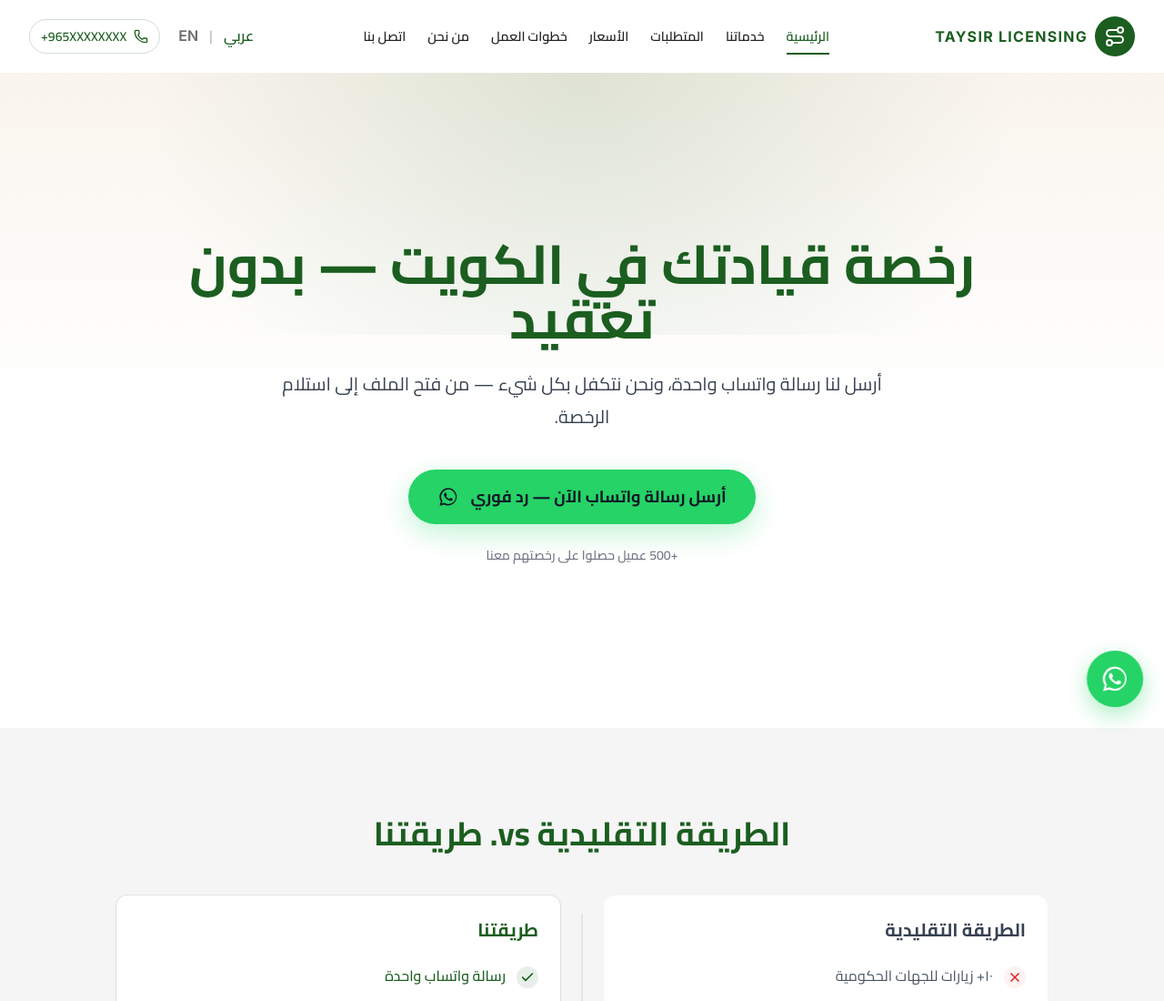
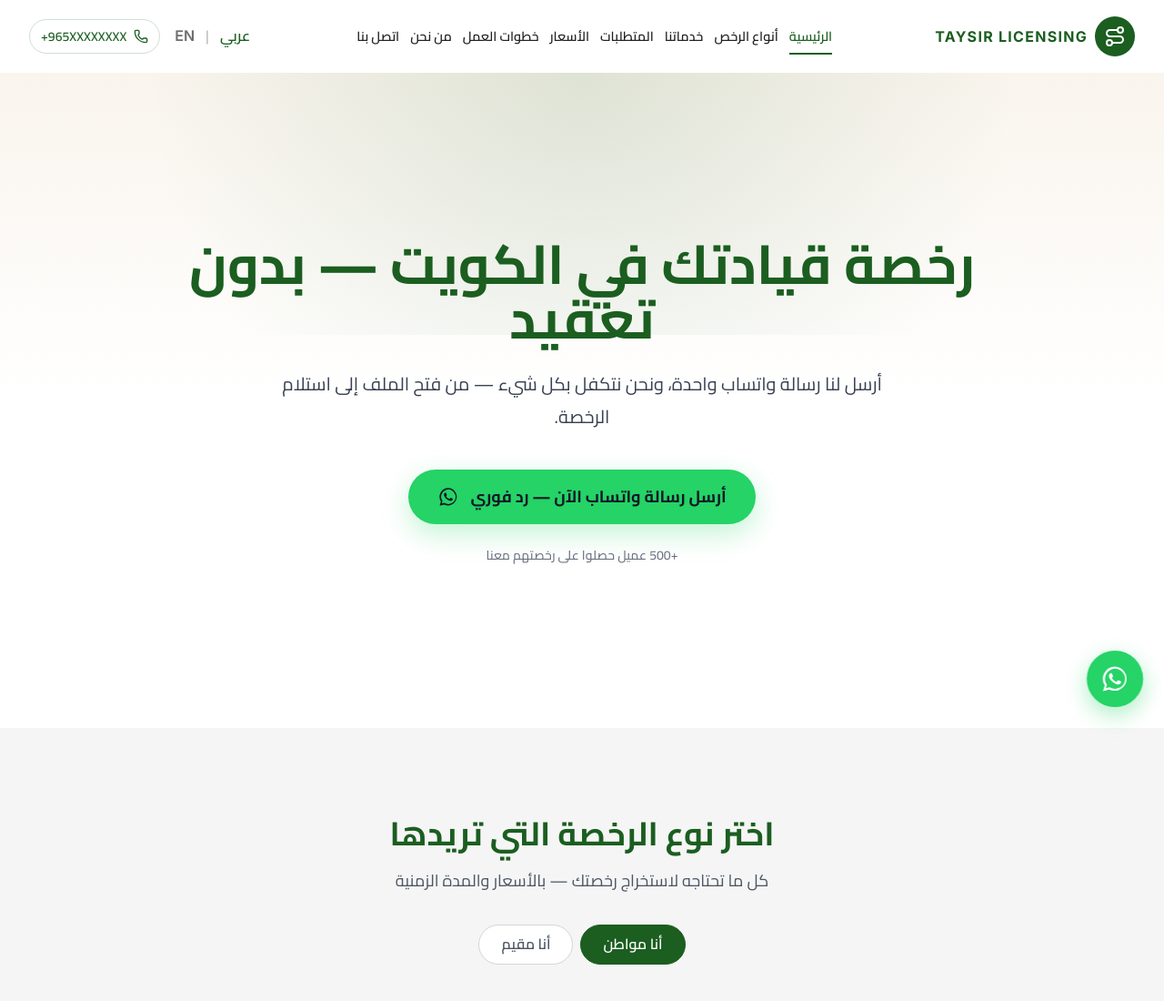
Before and after one commit to PLonyem/Kuwait, a Next.js app: page /ar in a window 1280 px wide. Shown: the top 1100 px of the page at 91% size. Built offline with nearby package versions, Linux system fonts and the light colour scheme.

Commit message:
Add license categories feature

```diff
--- /dev/null
+++ b/app/[locale]/licenses/page.tsx
@@ -0,0 +1,139 @@
+import type {Metadata} from 'next';
+import {Check} from 'lucide-react';
+import {getTranslations, setRequestLocale} from 'next-intl/server';
+
+import LicenseCategoriesGrid from '@/components/LicenseCategoriesGrid';
+import WhatsAppCTA from '@/components/WhatsAppCTA';
+import type {LicenseCategory} from '@/components/LicenseCategoryCard';
+import {createWhatsAppUrl} from '@/lib/contact';
+import {getPageLocale, type LocalePageProps} from '@/lib/locale';
+import {createPageMetadata} from '@/lib/seo';
+
+type Tier = {
+  name: string;
+  price: string;
+  timeline: string;
+  features: string[];
+};
+
+export async function generateMetadata({params}: LocalePageProps): Promise<Metadata> {
+  const locale = await getPageLocale(params);
+  const metadata = await createPageMetadata(locale, 'licenses', '/licenses');
+
+  return {
+    ...metadata,
+    openGraph: {
+      ...(metadata.openGraph ?? {}),
+      locale: locale === 'ar' ? 'ar_KW' : 'en_US'
+    }
+  };
+}
+
+export default async function LicensesPage({params}: LocalePageProps) {
+  const locale = await getPageLocale(params);
+  setRequestLocale(locale);
+  const t = await getTranslations({locale});
+  const categories = t.raw('licenseCategories.categories') as LicenseCategory[];
+  const tiers = t.raw('pricing.citizenTiers') as Tier[];
+  const itemListSchema = {
+    '@context': 'https://schema.org',
+    '@type': 'ItemList',
+    name: t('licensesPage.schemaName'),
+    itemListElement: categories.map((category, index) => ({
+      '@type': 'ListItem',
+      position: index + 1,
+      name: category.nameEn
+    }))
+  };
+
+  return (
+    <>
+      <script
+        type="application/ld+json"
+        dangerouslySetInnerHTML={{
+          __html: JSON.stringify(itemListSchema).replace(/</g, '\\u003c')
+        }}
+      />
+
+      <section className="bg-white px-6 pb-12 pt-24 lg:pb-16 lg:pt-28">
+        <div className="mx-auto max-w-6xl text-center">
+          <h1 className="text-4xl font-bold text-primary md:text-5xl">
+            {t('licensesPage.title')}
+          </h1>
+          <p className="mx-auto mt-4 max-w-3xl text-lg leading-8 text-gray-600">
+            {t('licensesPage.subtitle')}
+          </p>
+        </div>
+      </section>
+
+      <LicenseCategoriesGrid />
+
+      <section className="bg-white px-6 py-16 lg:py-24">
+        <div className="mx-auto max-w-6xl">
+          <h2 className="mb-8 text-center text-2xl font-bold text-primary md:text-3xl">
+            {t('licensesPage.tiersTitle')}
+          </h2>
+
+          <div className="grid items-stretch gap-8 lg:grid-cols-3">
+            {tiers.map((tier, index) => {
+              const isPopular = index === 1;
+              const tierUrl = createWhatsAppUrl(
+                `${t('whatsapp.prefilledMessage')}. ${tier.name}.`
+              );
+
+              return (
+                <article
+                  key={tier.name}
+                  className={`relative flex h-full flex-col rounded-2xl bg-white p-6 shadow-md ${
+                    isPopular
+                      ? 'border-2 border-primary lg:scale-[1.03]'
+                      : 'border border-gray-100'
+                  }`}
+                >
+                  {isPopular && (
+                    <span className="absolute start-1/2 top-0 -translate-x-1/2 -translate-y-1/2 whitespace-nowrap rounded-full bg-primary px-3 py-1 text-xs font-bold text-white">
+                      {t('pricing.mostPopular')}
+                    </span>
+                  )}
+                  <h3 className="text-xl font-bold text-gray-800">{tier.name}</h3>
+                  <p className="mt-4 text-3xl font-bold text-primary">{tier.price}</p>
+                  <p className="mt-2 text-sm text-gray-500">{tier.timeline}</p>
+                  <div aria-hidden="true" className="my-6 border-t border-gray-200" />
+                  <ul className="mb-7 flex-1 space-y-3">
+                    {tier.features.map((feature) => (
+                      <li key={feature} className="flex items-start gap-3 text-gray-700">
+                        <Check
+                          aria-hidden="true"
+                          className="mt-1 size-4 shrink-0 text-primary"
+                          strokeWidth={2.5}
+                        />
+                        <span>{feature}</span>
+                      </li>
+                    ))}
+                  </ul>
+                  <WhatsAppCTA
+                    href={tierUrl}
+                    label={t('pricing.cta')}
+                    ariaLabel={`${t('whatsapp.ariaLabel')}: ${tier.name}`}
+                    className="w-full"
+                  />
+                </article>
+              );
+            })}
+          </div>
+
+          <div className="mt-16 rounded-3xl bg-primary px-6 py-10 text-center sm:px-10">
+            <p className="mb-6 text-xl font-bold text-white md:text-2xl">
+              {t('licensesPage.finalCta')}
+            </p>
+            <WhatsAppCTA
+              href={createWhatsAppUrl(t('licenseCategories.helpMessage'))}
+              label={t('licenseCategories.helpButton')}
+              ariaLabel={t('licenseCategories.helpText')}
+            />
+          </div>
+        </div>
+      </section>
+    </>
+  );
+}
--- a/app/[locale]/page.tsx
+++ b/app/[locale]/page.tsx
@@ -5,6 +5,7 @@ import Comparison from '@/components/Comparison';
 import FAQ from '@/components/FAQ';
 import FinalCTA from '@/components/FinalCTA';
 import Hero from '@/components/Hero';
+import LicenseCategoriesGrid from '@/components/LicenseCategoriesGrid';
 import PricingTable from '@/components/PricingTable';
 import ProcessTimeline from '@/components/ProcessTimeline';
 import Testimonials from '@/components/Testimonials';
@@ -52,6 +53,7 @@ export default async function HomePage({params}: LocalePageProps) {
         <script key={index} type="application/ld+json" dangerouslySetInnerHTML={{__html: JSON.stringify(schema).replace(/</g, '\\u003c')}} />
       ))}
       <Hero />
+      <LicenseCategoriesGrid />
       <Comparison />
       <WhatWeHandle />
       <ProcessTimeline />
--- a/app/sitemap.ts
+++ b/app/sitemap.ts
@@ -3,7 +3,7 @@ import type {MetadataRoute} from 'next';
 import {locales} from '@/i18n';
 import {siteUrl} from '@/lib/seo';
 
-const paths = ['', '/services', '/requirements', '/pricing', '/process', '/about', '/contact'];
+const paths = ['', '/licenses', '/services', '/requirements', '/pricing', '/process', '/about', '/contact'];
 
 export default function sitemap(): MetadataRoute.Sitemap {
   const lastModified = new Date();
@@ -11,7 +11,13 @@ export default function sitemap(): MetadataRoute.Sitemap {
     url: `${siteUrl}/${locale}${path}`,
     lastModified,
     changeFrequency: path === '' ? 'weekly' as const : 'monthly' as const,
-    priority: path === '' ? 1 : 0.8,
-    alternates: {languages: {ar: `${siteUrl}/ar${path}`, en: `${siteUrl}/en${path}`}}
+    priority: path === '' ? 1 : path === '/licenses' ? 0.9 : 0.8,
+    alternates: {
+      languages: {
+        ar: `${siteUrl}/ar${path}`,
+        en: `${siteUrl}/en${path}`,
+        'x-default': `${siteUrl}/ar${path}`
+      }
+    }
   })));
 }
--- a/components/Header.tsx
+++ b/components/Header.tsx
@@ -12,6 +12,7 @@ import LanguageToggle from './LanguageToggle';
 
 const navigationItems = [
   {key: 'home', href: '/'},
+  {key: 'licenses', href: '/licenses'},
   {key: 'services', href: '/services'},
   {key: 'requirements', href: '/requirements'},
   {key: 'pricing', href: '/pricing'},
@@ -87,7 +88,7 @@ export default function Header() {
         isScrolled ? 'shadow-[0_8px_24px_rgba(27,94,32,0.10)]' : ''
       }`}
     >
-      <div className="mx-auto grid h-full max-w-7xl grid-cols-[1fr_auto] items-center gap-4 px-6 lg:grid-cols-[auto_1fr_auto] lg:px-8">
+      <div className="mx-auto grid h-full max-w-7xl grid-cols-[1fr_auto] items-center gap-4 px-6 lg:px-8 xl:grid-cols-[auto_1fr_auto]">
         <Link
           href="/"
           locale={locale}
@@ -102,7 +103,7 @@ export default function Header() {
         </Link>
 
         <nav
-          className="hidden items-center justify-center gap-4 xl:gap-6 lg:flex"
+          className="hidden items-center justify-center gap-3 xl:flex"
           aria-label={t('header.primaryNavigation')}
         >
           {navigationItems.map(({key, href}) => (
@@ -122,7 +123,7 @@ export default function Header() {
           ))}
         </nav>
 
-        <div className="hidden items-center justify-end gap-4 lg:flex">
+        <div className="hidden items-center justify-end gap-3 xl:flex">
           <LanguageToggle />
           <a
             href={`tel:${phoneNumber}`}
@@ -138,7 +139,7 @@ export default function Header() {
           ref={menuButtonRef}
           type="button"
           onClick={() => setIsMenuOpen(true)}
-          className="justify-self-end rounded-md p-2 text-primary outline-none transition-colors hover:bg-lightBg focus-visible:ring-2 focus-visible:ring-secondary lg:hidden"
+          className="justify-self-end rounded-md p-2 text-primary outline-none transition-colors hover:bg-lightBg focus-visible:ring-2 focus-visible:ring-secondary xl:hidden"
           aria-label={t('header.openMenu')}
           aria-expanded={isMenuOpen}
           aria-controls="mobile-navigation"
@@ -155,7 +156,7 @@ export default function Header() {
             role="dialog"
             aria-modal="true"
             aria-label={t('header.mobileNavigation')}
-            className="fixed inset-0 z-[70] flex min-h-dvh flex-col bg-background px-6 py-5 lg:hidden"
+            className="fixed inset-0 z-[70] flex min-h-dvh flex-col bg-background px-6 py-5 xl:hidden"
             initial={{x: locale === 'ar' ? '100%' : '-100%'}}
             animate={{x: 0}}
             exit={{x: locale === 'ar' ? '100%' : '-100%'}}
--- /dev/null
+++ b/components/LicenseCategoriesGrid.tsx
@@ -0,0 +1,82 @@
+'use client';
+
+import {useLocale, useTranslations} from 'next-intl';
+import {useState} from 'react';
+
+import {createWhatsAppUrl} from '@/lib/contact';
+
+import LicenseCategoryCard, {type LicenseCategory} from './LicenseCategoryCard';
+import WhatsAppCTA from './WhatsAppCTA';
+
+type Residency = 'citizen' | 'expat';
+
+export default function LicenseCategoriesGrid() {
+  const t = useTranslations('licenseCategories');
+  const locale = useLocale() as 'ar' | 'en';
+  const [selectedResidency, setSelectedResidency] = useState<Residency>('citizen');
+  const categories = t.raw('categories') as LicenseCategory[];
+  const helpUrl = createWhatsAppUrl(t('helpMessage'));
+  const residencyOptions: Array<{value: Residency; label: string}> = [
+    {value: 'citizen', label: t('toggleCitizen')},
+    {value: 'expat', label: t('toggleExpat')}
+  ];
+
+  return (
+    <section className="w-full bg-lightBg px-6 py-16 lg:py-24">
+      <div className="mx-auto max-w-6xl">
+        <h2 className="text-center text-3xl font-bold text-primary md:text-4xl">
+          {t('title')}
+        </h2>
+        <p className="mx-auto mb-8 mt-4 max-w-3xl text-center text-lg leading-8 text-gray-600">
+          {t('subtitle')}
+        </p>
+
+        <div
+          className="mb-12 flex justify-center gap-2"
+          role="group"
+          aria-label={t('title')}
+        >
+          {residencyOptions.map(({value, label}) => {
+            const isActive = selectedResidency === value;
+
+            return (
+              <button
+                key={value}
+                type="button"
+                aria-pressed={isActive}
+                onClick={() => setSelectedResidency(value)}
+                className={`rounded-full border px-6 py-2 font-semibold outline-none transition-colors duration-200 focus-visible:ring-4 focus-visible:ring-primary/25 focus-visible:ring-offset-2 ${
+                  isActive
+                    ? 'border-primary bg-primary text-white'
+                    : 'border-gray-300 bg-white text-gray-600 hover:border-primary hover:text-primary'
+                }`}
+              >
+                {label}
+              </button>
+            );
+          })}
+        </div>
+
+        <div className="grid grid-cols-1 gap-6 md:grid-cols-2 lg:grid-cols-3">
+          {categories.map((category) => (
+            <LicenseCategoryCard
+              key={category.id}
+              category={category}
+              locale={locale}
+              selectedResidency={selectedResidency}
+            />
+          ))}
+        </div>
+
+        <div className="mt-12 flex flex-col items-center justify-center gap-4 text-center sm:flex-row">
+          <p className="text-lg font-semibold text-primary">{t('helpText')}</p>
+          <WhatsAppCTA
+            href={helpUrl}
+            label={t('helpButton')}
+            ariaLabel={t('helpText')}
+          />
+        </div>
+      </div>
+    </section>
+  );
+}
--- a/lib/seo.ts
+++ b/lib/seo.ts
@@ -7,7 +7,7 @@ export const siteUrl = 'https://taysir.com';
 
 export async function createPageMetadata(
   locale: Locale,
-  page: 'home' | 'services' | 'requirements' | 'pricing' | 'process' | 'about' | 'contact',
+  page: 'home' | 'licenses' | 'services' | 'requirements' | 'pricing' | 'process' | 'about' | 'contact',
   pathname = ''
 ): Promise<Metadata> {
   const t = await getTranslations({locale, namespace: `metadata.${page}`});
--- a/messages/ar.json
+++ b/messages/ar.json
@@ -6,6 +6,10 @@
     "home": {
       "title": "تسيير — رخصة قيادتك في الكويت بدون تعقيد",
       "description": "خدمة استخراج رخصة القيادة في الكويت. أرسل رسالة واتساب واحدة ونحن نتكفل بكل شيء."
+    },
+    "licenses": {
+      "title": "أنواع الرخص — تسيير",
+      "description": "جميع أنواع رخص القيادة في الكويت مع الأسعار والمدة الزمنية. اختر رخصتك وأرسل رسالة واتساب."
     },
     "services": {
       "title": "خدماتنا — تسيير",
@@ -34,6 +38,7 @@
   },
   "nav": {
     "home": "الرئيسية",
+    "licenses": "أنواع الرخص",
     "services": "خدماتنا",
     "requirements": "المتطلبات",
     "pricing": "الأسعار",
@@ -432,8 +437,10 @@
     "priceLabel": "الأسعار",
     "timelineLabel": "المدة",
     "whatsappButton": "أرسل رسالة واتساب",
+    "cardWhatsappAriaLabel": "أرسل رسالة واتساب لـ {category}",
     "helpText": "هل تحتاج مساعدة في الاختيار؟",
     "helpButton": "تحدث معنا",
+    "helpMessage": "أحتاج مساعدة في اختيار نوع الرخصة",
     "toggleCitizen": "أنا مواطن",
     "toggleExpat": "أنا مقيم",
     "categories": [
@@ -511,6 +518,13 @@
       }
     ]
   },
+  "licensesPage": {
+    "title": "أنواع الرخص",
+    "subtitle": "اختر الرخصة المناسبة لك — بالأسعار والمدة",
+    "tiersTitle": "اختر مستوى الخدمة",
+    "finalCta": "لم تجد ما تبحث عنه؟ تحدث معنا",
+    "schemaName": "أنواع رخص القيادة في الكويت"
+  },
   "accessibility": {"skipToContent": "انتقل إلى المحتوى الرئيسي"},
   "notFoundPage": {"title": "الصفحة غير موجودة", "description": "عذراً، لم نتمكن من العثور على الصفحة التي طلبتها.", "home": "العودة إلى الرئيسية"},
   "errorPage": {"title": "حدث خطأ", "description": "تعذر تحميل الصفحة. يرجى المحاولة مرة أخرى.", "retry": "حاول مرة أخرى", "home": "العودة إلى الرئيسية"},
--- a/messages/en.json
+++ b/messages/en.json
@@ -6,6 +6,10 @@
     "home": {
       "title": "Taysir — Your Kuwait Driving License Without the Headache",
       "description": "Kuwait driving license concierge service. Send one WhatsApp message and we handle everything."
+    },
+    "licenses": {
+      "title": "License Types — Taysir",
+      "description": "All Kuwait driving license types with prices and timelines. Choose your license and send a WhatsApp message."
     },
     "services": {
       "title": "Our Services — Taysir",
@@ -34,6 +38,7 @@
   },
   "nav": {
     "home": "Home",
+    "licenses": "License Types",
     "services": "Services",
     "requirements": "Requirements",
     "pricing": "Pricing",
@@ -432,8 +437,10 @@
     "priceLabel": "Price",
     "timelineLabel": "Timeline",
     "whatsappButton": "Send a WhatsApp Message",
+    "cardWhatsappAriaLabel": "Send a WhatsApp message for {category}",
     "helpText": "Need help choosing?",
     "helpButton": "Talk to Us",
+    "helpMessage": "I need help choosing a license type",
     "toggleCitizen": "I am a Citizen",
     "toggleExpat": "I am an Expatriate",
     "categories": [
@@ -511,6 +518,13 @@
       }
     ]
   },
+  "licensesPage": {
+    "title": "License Types",
+    "subtitle": "Choose the right license for you — with prices and timelines",
+    "tiersTitle": "Choose Your Service Level",
+    "finalCta": "Didn't find what you're looking for? Talk to us",
+    "schemaName": "Kuwait Driving License Types"
+  },
   "accessibility": {"skipToContent": "Skip to main content"},
   "notFoundPage": {"title": "Page Not Found", "description": "Sorry, we could not find the page you requested.", "home": "Return Home"},
   "errorPage": {"title": "Something Went Wrong", "description": "The page could not be loaded. Please try again.", "retry": "Try Again", "home": "Return Home"},
```
Also changed, not shown: components/LicenseCategoryCard.tsx (+3 -4 lines).
